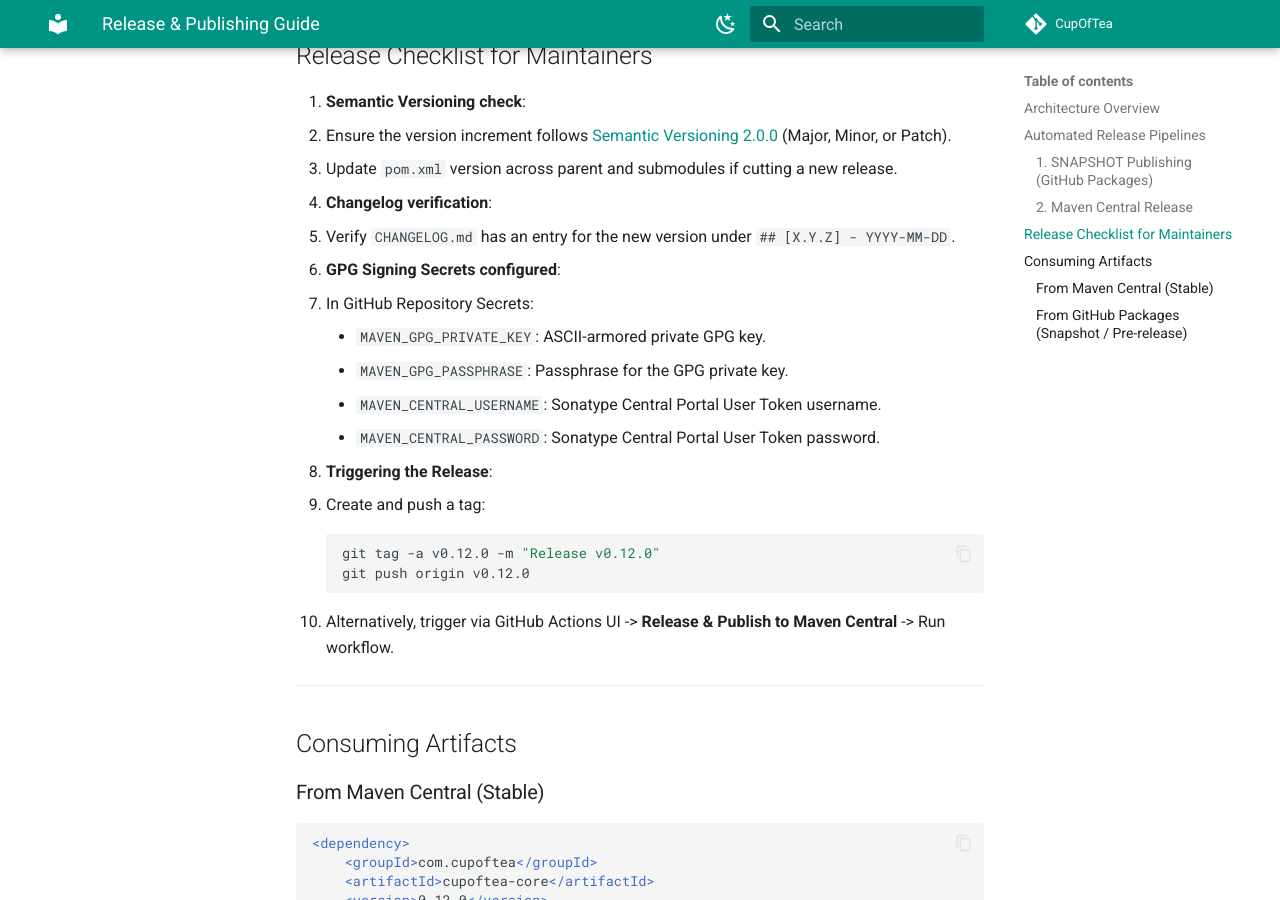
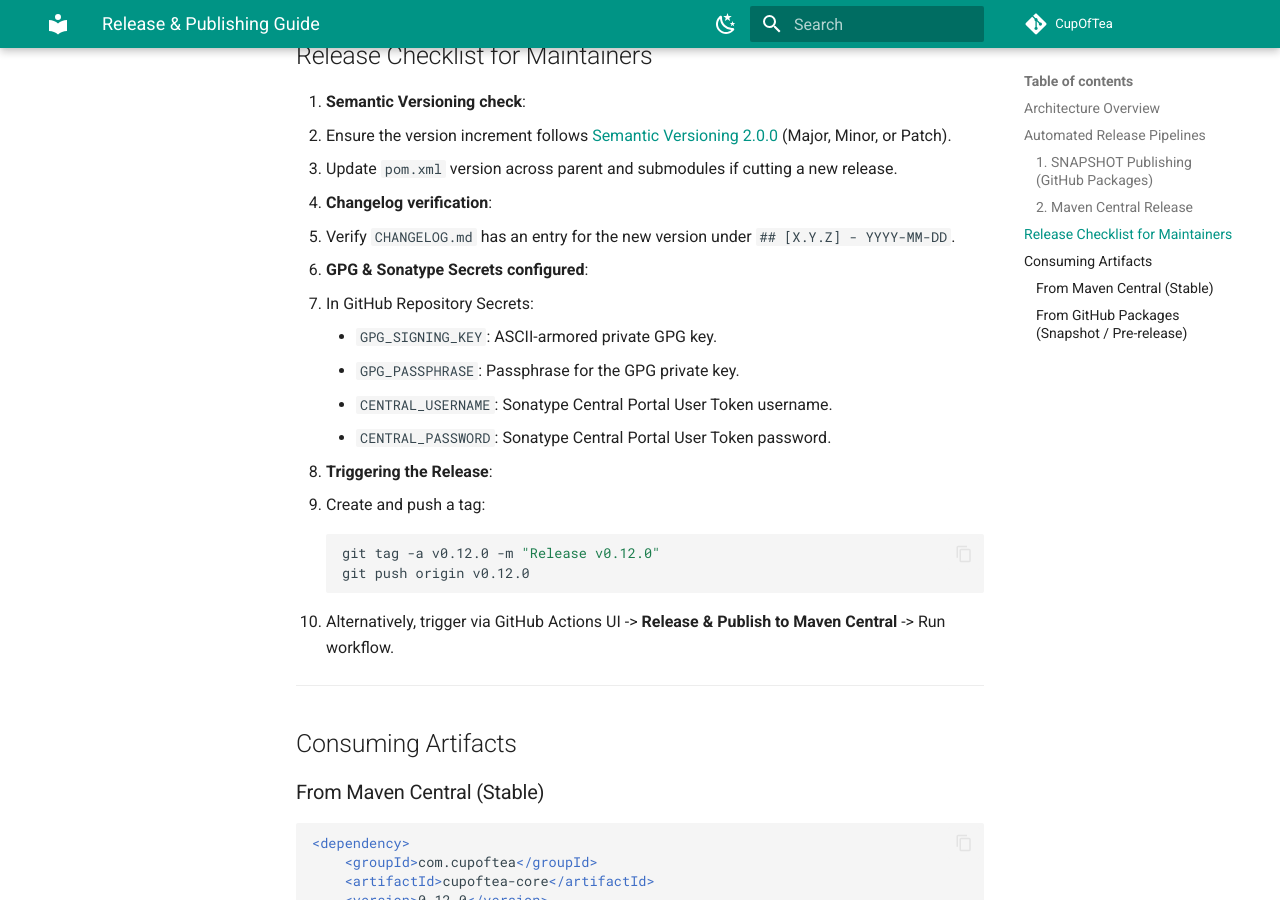
Before and after one commit to cupoftea-labs/cupoftea, an MkDocs documentation site: the page built from docs/releasing.md, in a window 1280 px wide and 900 px high, scrolled down 1322 px. Built offline with MkDocs 1.6.1 and Material for MkDocs 9.7.7, drawn with Linux system fonts in a browser that asks for light colours; comment, search, counter and statistics services are not loaded.

Commit message:
ci(release): align repository secret names with GPG and Central Portal credentials

```diff
--- a/docs/releasing.md
+++ b/docs/releasing.md
@@ -44,12 +44,12 @@ CupOfTea uses GitHub Actions to automate artifact compilation, signing, release
 2. **Changelog verification**:
    - Verify `CHANGELOG.md` has an entry for the new version under `## [X.Y.Z] - YYYY-MM-DD`.
 
-3. **GPG Signing Secrets configured**:
+3. **GPG & Sonatype Secrets configured**:
    - In GitHub Repository Secrets:
-     - `MAVEN_GPG_PRIVATE_KEY`: ASCII-armored private GPG key.
-     - `MAVEN_GPG_PASSPHRASE`: Passphrase for the GPG private key.
-     - `MAVEN_CENTRAL_USERNAME`: Sonatype Central Portal User Token username.
-     - `MAVEN_CENTRAL_PASSWORD`: Sonatype Central Portal User Token password.
+     - `GPG_SIGNING_KEY`: ASCII-armored private GPG key.
+     - `GPG_PASSPHRASE`: Passphrase for the GPG private key.
+     - `CENTRAL_USERNAME`: Sonatype Central Portal User Token username.
+     - `CENTRAL_PASSWORD`: Sonatype Central Portal User Token password.
 
 4. **Triggering the Release**:
    - Create and push a tag:
```
Also changed, not shown: 1 other file.
